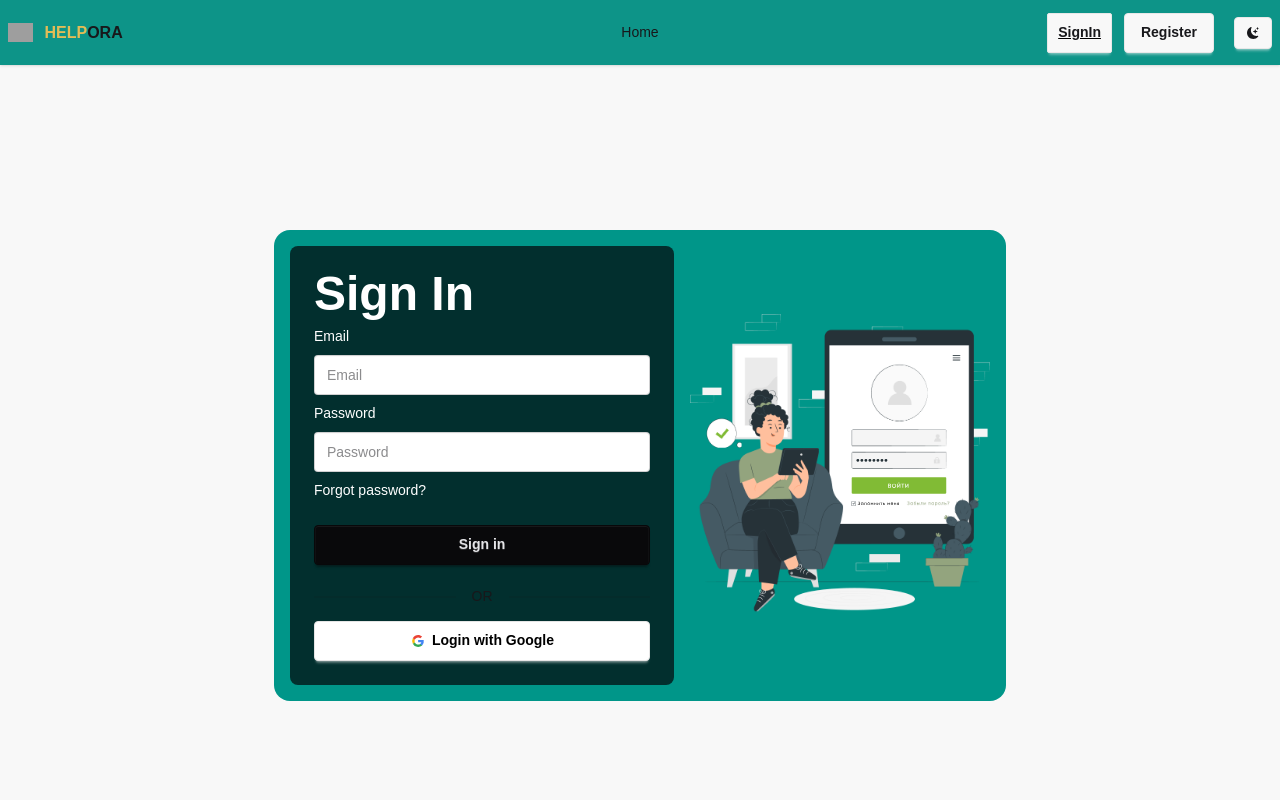
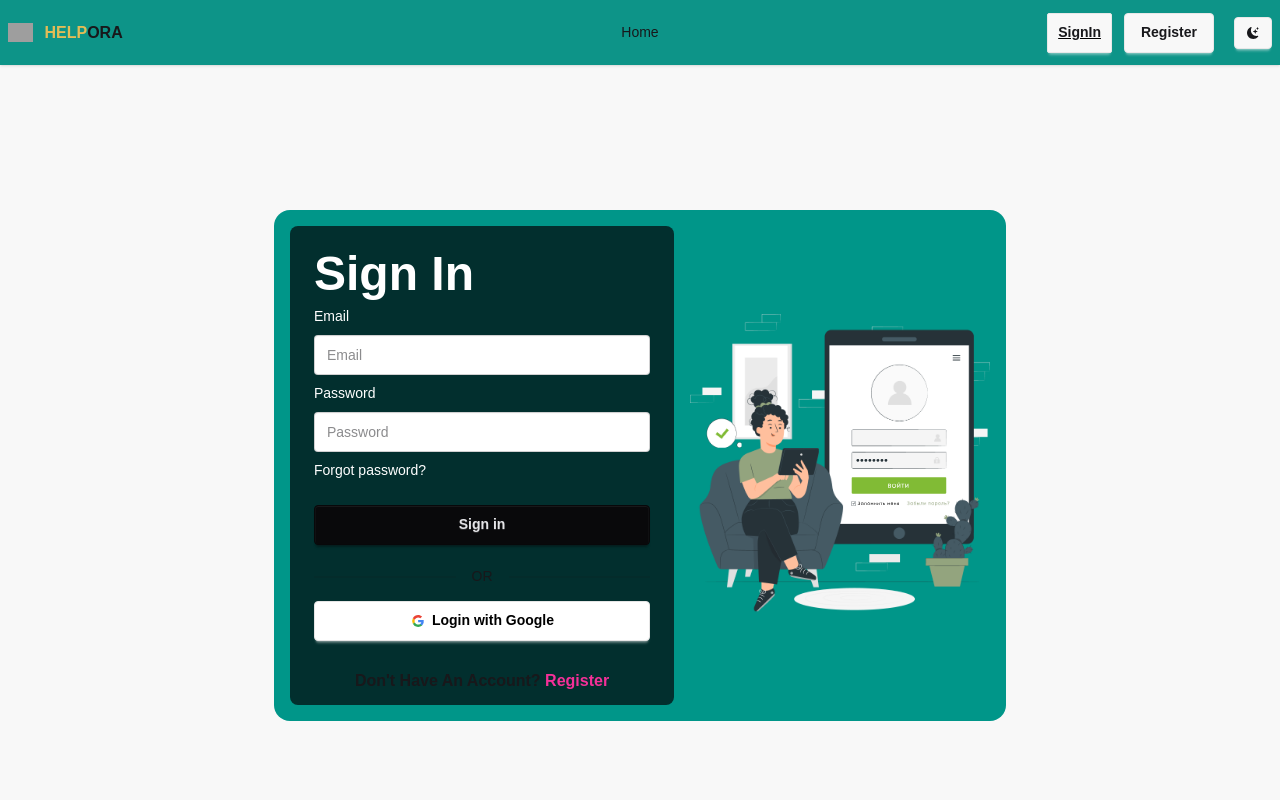
Before and after one commit to sarkerabid21/helpora-project, a React (Vite) app: page /signin in a window 1280 px wide. Shown: the top 800 px of the page. Built offline with nearby package versions, Linux system fonts and the light colour scheme; no server answers; grey boxes are pictures that could not be loaded; a web font is replaced by a local one.

Commit message:
login & register page update

```diff
--- a/src/pages/Register/register.jsx
+++ b/src/pages/Register/register.jsx
@@ -5,6 +5,7 @@ import { AuthContext } from '../../contexts/AuthContext/AuthContext';
 import SocialLogin from '../Shared/SocialLogin';
 import { updateProfile } from 'firebase/auth';
 import { auth } from '../../firebase/firebase.init';
+import { Link } from 'react-router';
 
 const Register = () => {
   const { createUser } = useContext(AuthContext);
@@ -69,6 +70,9 @@ const Register = () => {
             </form>
             <SocialLogin />
           </div>
+           <p className='mb-3 mt-1 text-center font-semibold'>
+                            Already Have An Account? <Link className='text-secondary font-semibold' to="/signin">Sign In</Link>
+                        </p>
         </div>
       </div>
     </div>
--- a/src/pages/SignIn/SignIn.jsx
+++ b/src/pages/SignIn/SignIn.jsx
@@ -3,7 +3,7 @@ import { AuthContext } from '../../contexts/AuthContext/AuthContext';
 import Lottie from 'lottie-react';
 import signInLottie from '../../assets/Animation - 1749226843029.json';
 import SocialLogin from '../Shared/SocialLogin';
-import { useLocation, useNavigate } from 'react-router';
+import { Link, useLocation, useNavigate } from 'react-router';
 
 const SignIn = () => {
   const { signInUser } = useContext(AuthContext);
@@ -56,6 +56,9 @@ const SignIn = () => {
             </form>
             <SocialLogin from={from}></SocialLogin>
           </div>
+           <p className='mb-3 mt-1 text-center font-semibold'>
+                            Don't Have An Account? <Link className='text-secondary font-semibold' to="/register">Register</Link>
+                        </p>
         </div>
       </div>
     </div>
```
